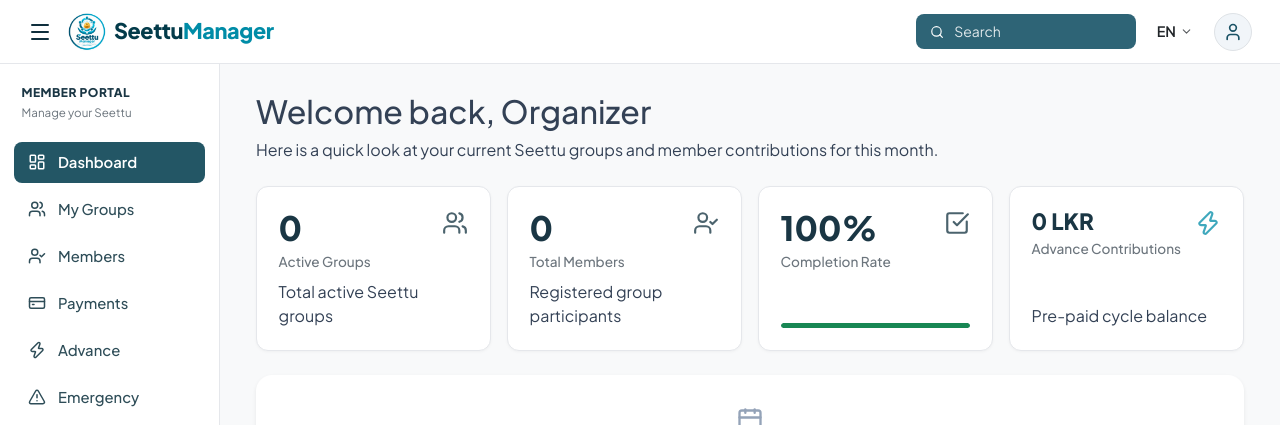
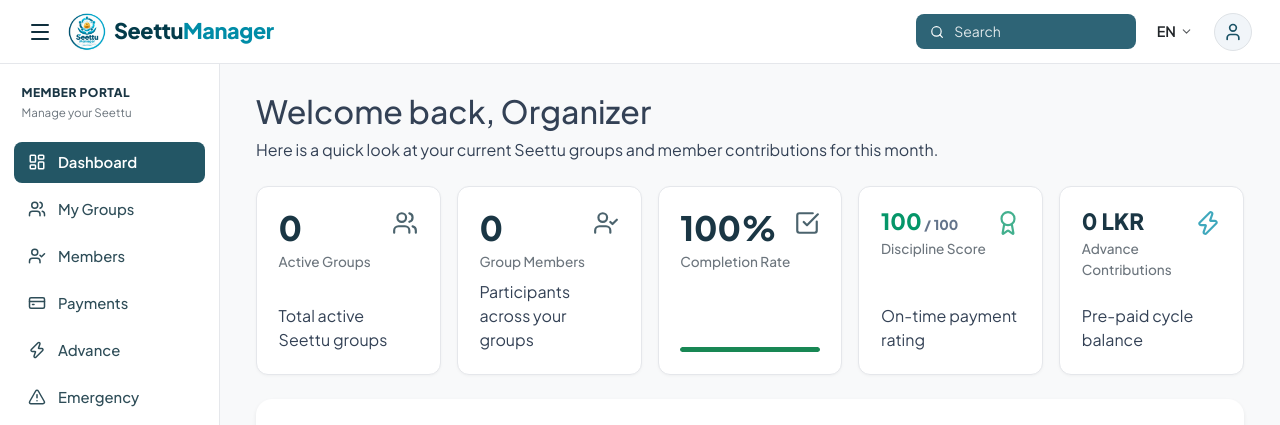
Before and after one commit to AJRaaef/seetu_manager, a React (Vite) app in the folder frontend/: page /dashboard in a window 1280 px wide. Shown: the top 425 px of the page. Built offline with nearby package versions, Linux system fonts and the light colour scheme; no server answers; sample sign-in values are in the browser's storage.

Commit message:
fix(dashboard): compute member group count and add Discipline Score metric card

```diff
--- a/frontend/src/pages/Dashboard.jsx
+++ b/frontend/src/pages/Dashboard.jsx
@@ -97,6 +97,7 @@ const Dashboard = () => {
   // Dynamic values calculated directly from database stats
   const activeGroupsCount = stats?.activeGroups ?? 0;
   const totalMembersCount = stats?.totalMembers ?? 0;
+  const disciplineScore = stats?.disciplineScore ?? 100;
   const completionRate = stats?.overallCompletionRate != null
     ? Math.round(stats.overallCompletionRate)
     : 100;
@@ -160,7 +161,7 @@ const Dashboard = () => {
       {/* Metric Cards Row */}
       <div className="row g-3 mb-4">
         {/* Active Groups */}
-        <div className={`col-12 col-sm-6 ${isAdmin ? 'col-xl-4' : 'col-xl-3'}`}>
+        <div className={`col-12 col-sm-6 ${isAdmin ? 'col-xl-4' : 'col-md-4 col-xl'}`}>
           <div className="metric-card h-100 d-flex flex-column justify-content-between">
             <div className="d-flex justify-content-between align-items-start w-100 mb-2">
               <div>
@@ -175,24 +176,24 @@ const Dashboard = () => {
           </div>
         </div>
 
-        {/* Total Members */}
-        <div className={`col-12 col-sm-6 ${isAdmin ? 'col-xl-4' : 'col-xl-3'}`}>
+        {/* Total / Group Members */}
+        <div className={`col-12 col-sm-6 ${isAdmin ? 'col-xl-4' : 'col-md-4 col-xl'}`}>
           <div className="metric-card h-100 d-flex flex-column justify-content-between">
             <div className="d-flex justify-content-between align-items-start w-100 mb-2">
               <div>
                 <div className="metric-value">{totalMembersCount}</div>
-                <div className="metric-label">Total Members</div>
+                <div className="metric-label">{isAdmin ? 'Total Members' : 'Group Members'}</div>
               </div>
               <div className="text-dark opacity-75">
                 <Icon name="user-check" size={26} color="#0F2F3D" />
               </div>
             </div>
-            <div className="metric-subtext">Registered group participants</div>
+            <div className="metric-subtext">{isAdmin ? 'Registered system participants' : 'Participants across your groups'}</div>
           </div>
         </div>
 
         {!isAdmin && (
-          <div className="col-12 col-sm-6 col-xl-3">
+          <div className="col-12 col-sm-6 col-md-4 col-xl">
             <div className="metric-card h-100 d-flex flex-column justify-content-between">
               <div className="d-flex justify-content-between align-items-start w-100 mb-2">
                 <div>
@@ -210,8 +211,27 @@ const Dashboard = () => {
           </div>
         )}
 
+        {!isAdmin && (
+          <div className="col-12 col-sm-6 col-md-4 col-xl">
+            <div className="metric-card h-100 d-flex flex-column justify-content-between">
+              <div className="d-flex justify-content-between align-items-start w-100 mb-2">
+                <div>
+                  <div className="metric-value" style={{ fontSize: '1.4rem', color: disciplineScore >= 90 ? '#059669' : disciplineScore >= 75 ? '#D97706' : '#DC2626' }}>
+                    {disciplineScore}<span style={{ fontSize: '0.85rem', color: '#64748B' }}> / 100</span>
+                  </div>
+                  <div className="metric-label">Discipline Score</div>
+                </div>
+                <div className="text-success opacity-75">
+                  <Icon name="award" size={26} color="#059669" />
+                </div>
+              </div>
+              <div className="metric-subtext">On-time payment rating</div>
+            </div>
+          </div>
+        )}
+
         {/* Advance Contributions Card */}
-        <div className={`col-12 col-sm-6 ${isAdmin ? 'col-xl-4' : 'col-xl-3'}`}>
+        <div className={`col-12 col-sm-6 ${isAdmin ? 'col-xl-4' : 'col-md-4 col-xl'}`}>
           <div className="metric-card h-100 d-flex flex-column justify-content-between">
             <div className="d-flex justify-content-between align-items-start w-100 mb-2">
               <div>
```
Also changed, not shown: 1 other file (tests, documents, lock files or other folders).
